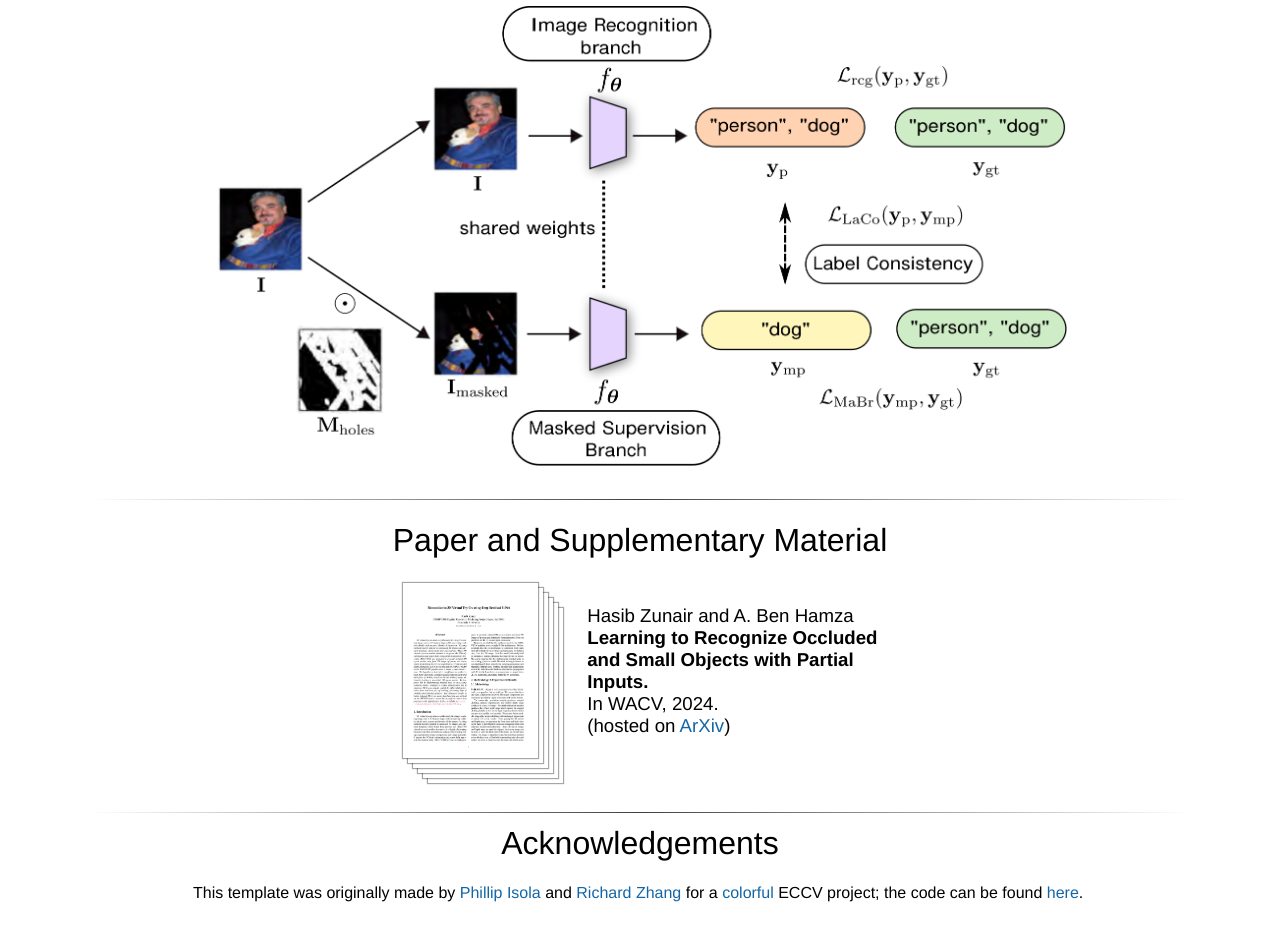
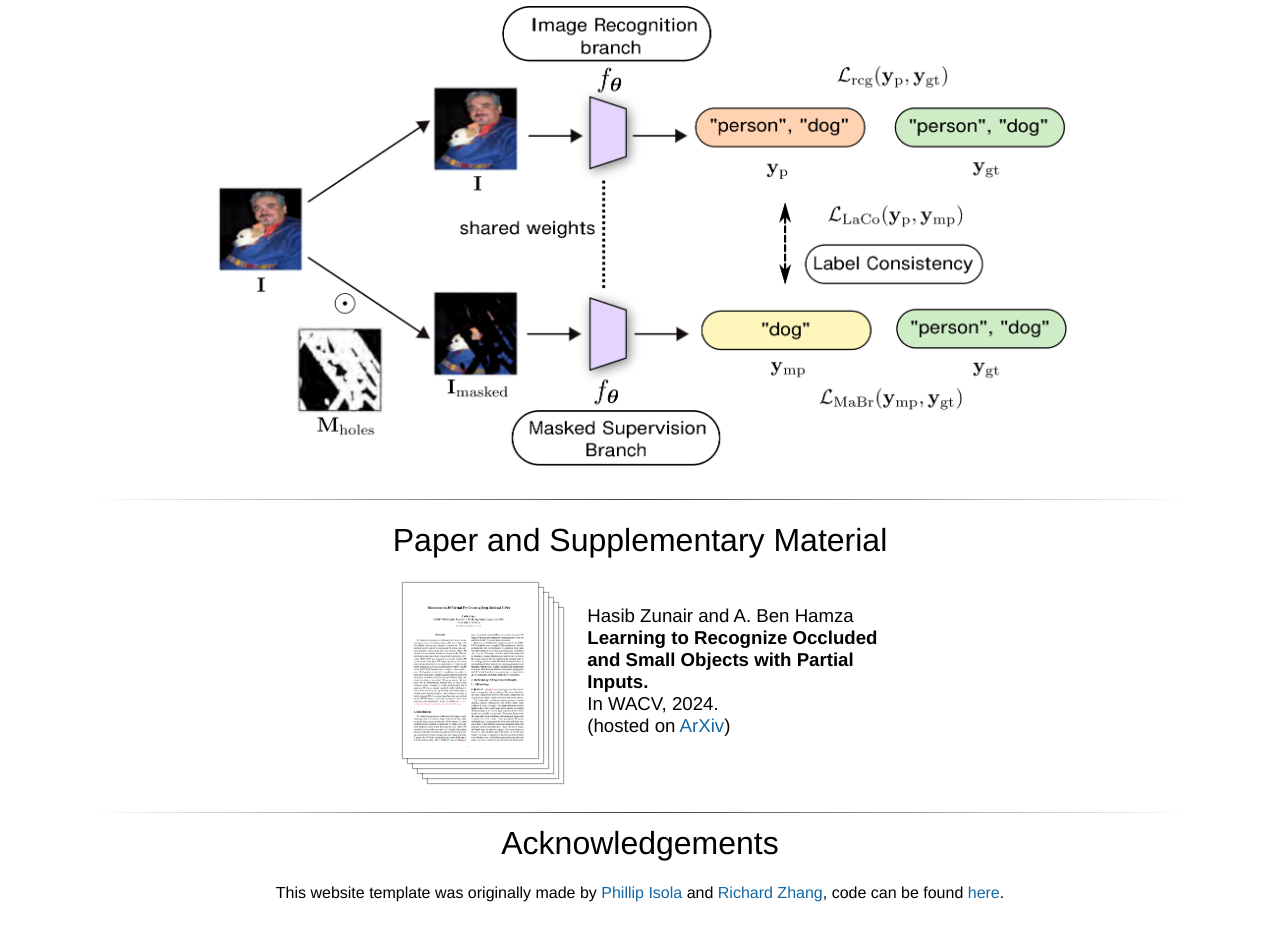
Before and after one commit to hasibzunair/msl-recognition, a plain HTML site: page index.html in a window 1280 px wide. Shown: the part 1881-2815 px from the top of the page. Drawn offline with Linux system fonts and the light colour scheme; a script that the page names is missing.

Commit message:
update ack

```diff
--- a/index.html
+++ b/index.html
@@ -417,7 +417,7 @@
 			<td width=400px>
 				<left>
 					<center><h1>Acknowledgements</h1></center>
-					This template was originally made by <a href="http://web.mit.edu/phillipi/">Phillip Isola</a> and <a href="http://richzhang.github.io/">Richard Zhang</a> for a <a href="http://richzhang.github.io/colorization/">colorful</a> ECCV project; the code can be found <a href="https://github.com/richzhang/webpage-template">here</a>.
+					<center>This website template was originally made by <a href="http://web.mit.edu/phillipi/">Phillip Isola</a> and <a href="http://richzhang.github.io/">Richard Zhang</a>, code can be found <a href="https://github.com/richzhang/webpage-template">here</a>.</center>
 				</left>
 			</td>
 		</tr>
```
